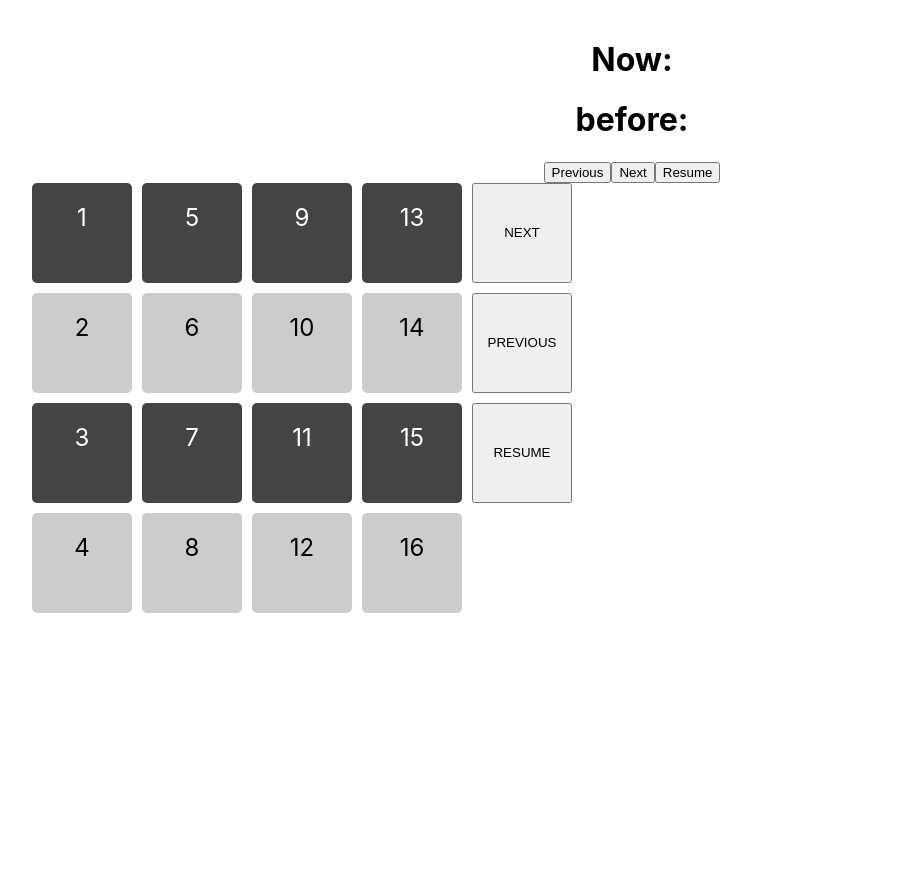
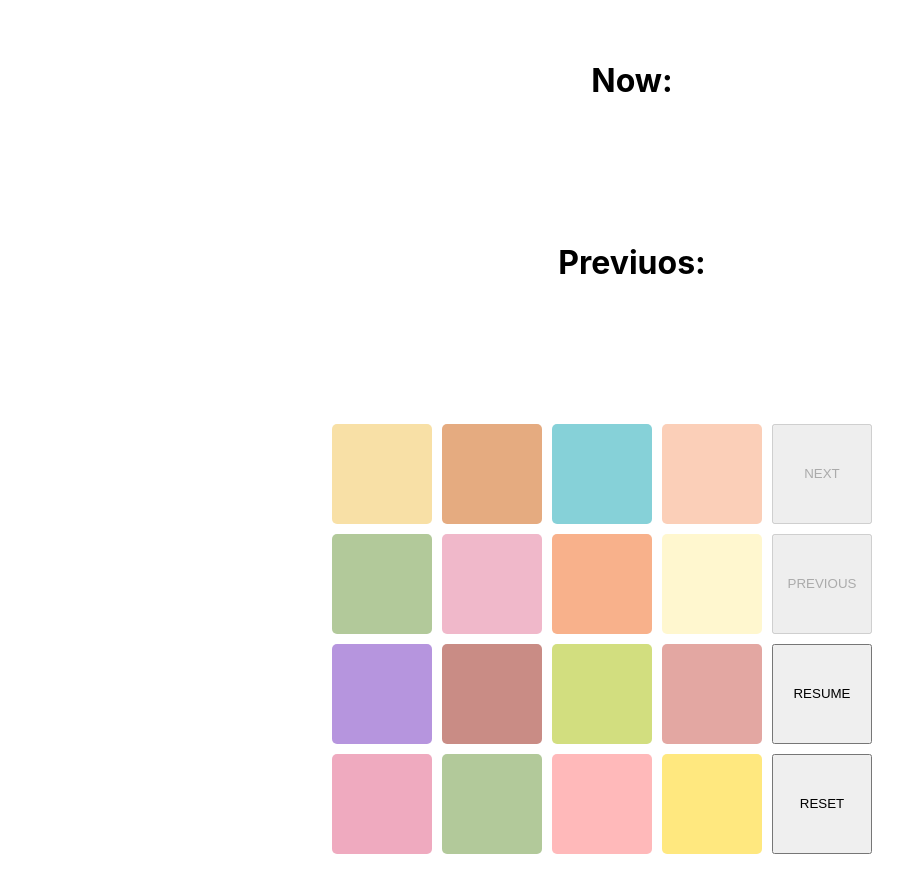
Before and after one commit to PaoAguilar/trainee07-games, a React (Create React App) app: page /timeMachine in a window 1280 px wide. Shown: the whole page, without its empty margins (8-911 px from the left). Before the commit the page ends 800 px from the top, so only its background shows below. Built offline with nearby package versions, Linux system fonts and the light colour scheme.

Commit message:
adding colors to the divs

```diff
--- a/src/components/Home.tsx
+++ b/src/components/Home.tsx
@@ -1,3 +1,4 @@
+/* eslint-disable arrow-body-style */
 import React from 'react';
 import { useHistory } from 'react-router-dom';
 
--- a/src/components/TimeMachine.tsx
+++ b/src/components/TimeMachine.tsx
@@ -1,58 +1,120 @@
+/* eslint-disable no-nested-ternary */
+/* eslint-disable react/no-array-index-key */
 /* eslint-disable jsx-a11y/no-static-element-interactions */
 /* eslint-disable jsx-a11y/click-events-have-key-events */
 /* eslint-disable arrow-body-style */
 import React, { useState } from 'react';
+import { colors } from '../config/constants';
 import usePrevious from '../hooks/usePrevious';
 import '../styles/timeMachine.scss';
 
 const TimeMachine = (): any => {
   console.log('renderizando');
 
-  const [index, setIndex] = useState<number>(0);
+  const [valueToChange, setValueToChange] = useState<number>(0);
   const [history, setHistory] = useState<number[]>([]);
+  const [color, setColor] = useState<string[]>([]);
+  const [opacity, setOpaticy] = useState<number>(0.5);
   const [length, getPrevValue] = usePrevious(history);
-  //   const prevValue = usePrevious(index);
+  //   const prevValue = usePrevious(valueToChange);
+  console.log({ color });
   console.log({ length });
-  const elements = [1, 2, 3, 4, 5, 6, 7, 8, 9, 10, 11, 12, 13, 14, 15, 16];
+
   return (
     <div>
       <h1>
         Now:
-        {getPrevValue(index)}
+        {getPrevValue(valueToChange)}
       </h1>
+      <div className="single-wapper">
+        <div
+          style={{ backgroundColor: color[color.length - 1] }}
+          className="single-box"
+        />
+      </div>
       <h1>
-        before:
-        {getPrevValue(index - 1)}
+        Previuos:
+        {getPrevValue(valueToChange - 1)}
       </h1>
-      <button type="button" onClick={() => setIndex(index - 1)}>
-        Previous
-      </button>
-      <button type="button" onClick={() => setIndex(index + 1)}>
-        Next
-      </button>
-      <button type="button" onClick={() => setIndex(length - 1)}>
-        Resume
-      </button>
-
+      <div className="single-wapper">
+        <div
+          style={{ backgroundColor: color[color.length - 2] }}
+          className="single-box"
+        />
+      </div>
+      <br />
       <div className="time-machine__wrapper">
-        {elements.map((value, index) => (
+        {colors.map((value, index) => (
           <div
+            style={{ backgroundColor: value, opacity }}
             className="time-machine__box"
             key={index}
             onClick={() => {
               console.log('click');
+              console.log({ value });
               history.push(index);
+              color.push(value);
               console.log({ ...history });
+              setOpaticy(1);
+              setColor([...color]);
               setHistory([...history]);
-              setIndex(history.length - 1);
+              setValueToChange(history.length - 1);
             }}
           >
-            {value}
+            {/* {value} */}
           </div>
         ))}
-        <button type="button">NEXT</button>
-        <button type="button">PREVIOUS</button>
-        <button type="button">RESUME</button>
+
+        {/* <button
+          type="button"
+          onClick={() => setValueToChange(valueToChange + 1)}
+        >
+          NEXT
+        </button> */}
+
+        {history.length === 0 ? (
+          <button disabled type="button">
+            NEXT
+          </button>
+        ) : (
+          <button
+            type="button"
+            onClick={() => setValueToChange(valueToChange + 1)}
+          >
+            NEXT
+          </button>
+        )}
+
+        {history[valueToChange] === undefined ? (
+          <button disabled type="button">
+            PREVIOUS
+          </button>
+        ) : (
+          <button
+            type="button"
+            onClick={() => setValueToChange(valueToChange - 1)}
+          >
+            PREVIOUS
+          </button>
+        )}
+
+        <button
+          type="button"
+          onClick={() => {
+            setValueToChange(length - 1);
+            // setColor(color.length);
+          }}
+        >
+          RESUME
+        </button>
+        <button
+          type="button"
+          onClick={() => {
+            window.location.reload();
+          }}
+        >
+          RESET
+        </button>
       </div>
     </div>
   );
--- /dev/null
+++ b/src/config/constants.tsx
@@ -0,0 +1,19 @@
+/* eslint-disable import/prefer-default-export */
+export const colors = [
+  '#f2c14e',
+  '#679436',
+  '#6f2dbd',
+  '#e05780',
+  '#cc5803',
+  '#e27396',
+  '#941b0c',
+  '#679436',
+  '#0fa3b1',
+  '#f26419',
+  '#a5be00',
+  '#ff7477',
+  '#f7a072',
+  '#ffef9f',
+  '#c75146',
+  '#ffd100'
+];
--- a/src/hooks/usePrevious.tsx
+++ b/src/hooks/usePrevious.tsx
@@ -1,24 +1,12 @@
 /* eslint-disable arrow-body-style */
-import { useEffect, useRef } from 'react';
-// Hook
 const usePrevious = (
   history: number[]
-): [number, (index: number) => number] => {
-  //   console.log(`En useprevious index: ${index}`);
+): [number, (index: number
+  ) => number] => {
+  const getPreviousValue = (index: number): number => {
+    console.log(`El history index ${history[index]}`);
 
-  //   const ref = useRef<number>(0);
-  //   useEffect(() => {
-  // console.log('En useEffect');
-
-  // console.log(ref.current);
-  // console.log({ index });
-  // console.log({ history });
-  // ref.current.push(history);
-  //   }, [history]);
-  const getPreviousValue = (index: number) => {
-    console.log('El history index');
-    console.log(history[index]);
-
+    console.log(history);
     return history[index];
   };
   return [history.length, getPreviousValue];
--- a/src/styles/timeMachine.scss
+++ b/src/styles/timeMachine.scss
@@ -1,6 +1,9 @@
 body {
   margin: 40px;
   text-align: center;
+  display: flex;
+  justify-content: center;
+  align-items: center;
 }
 
 .time-machine {
@@ -14,18 +17,17 @@ body {
   }
 
   &__box {
-    background-color: #444;
+    // background-color: #444;
     color: #fff;
     border-radius: 5px;
     padding: 20px;
-    font-size: 150%;
   }
   &__box:hover {
     background-color: rgb(114, 114, 114);
   }
 
   &__box:nth-child(even) {
-    background-color: #ccc;
+    // background-color: #ccc;
     color: #000;
   }
   &__box:nth-child(even):hover {
@@ -33,3 +35,14 @@ body {
     color: #000;
   }
 }
+
+.single-wrapper {
+  display: flex;
+  align-items: center;
+  justify-content: center;
+}
+.single-box {
+  width: 100px;
+  height: 100px;
+  border-radius: 5px;
+}
```
